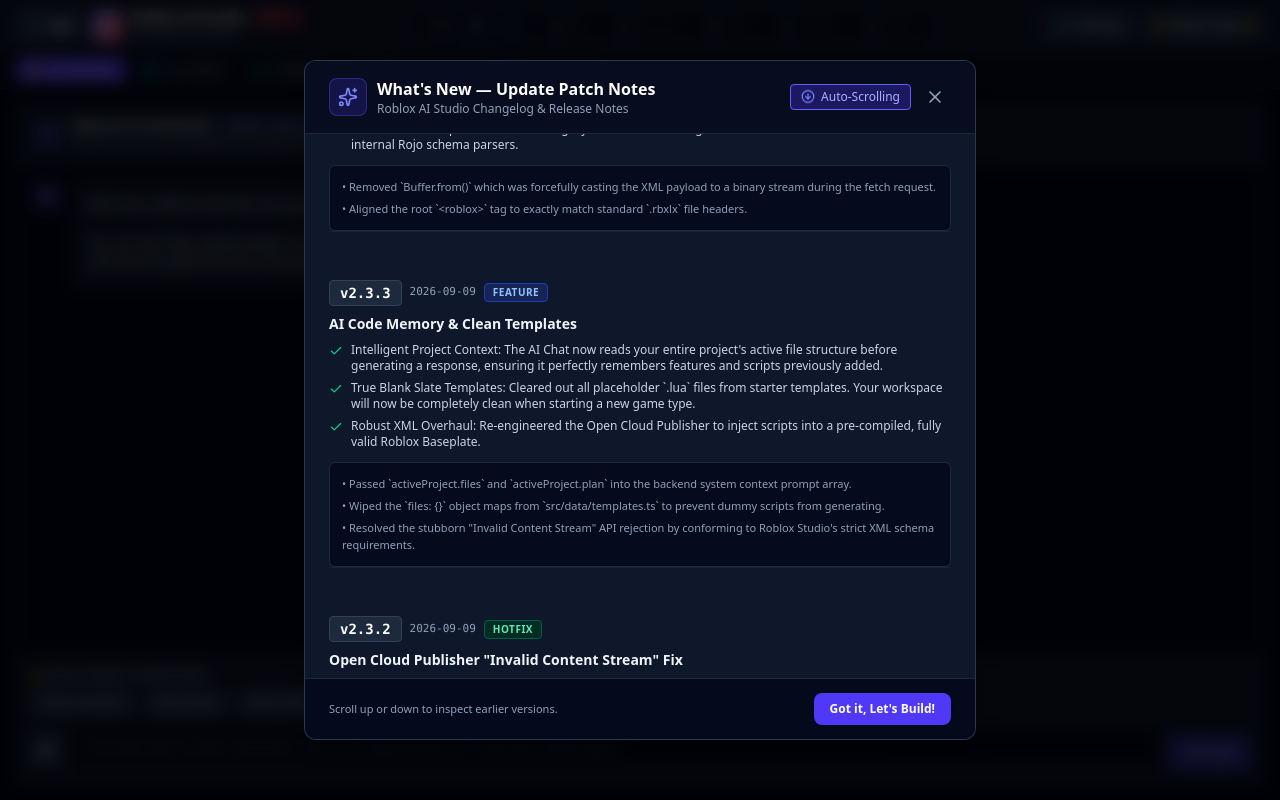
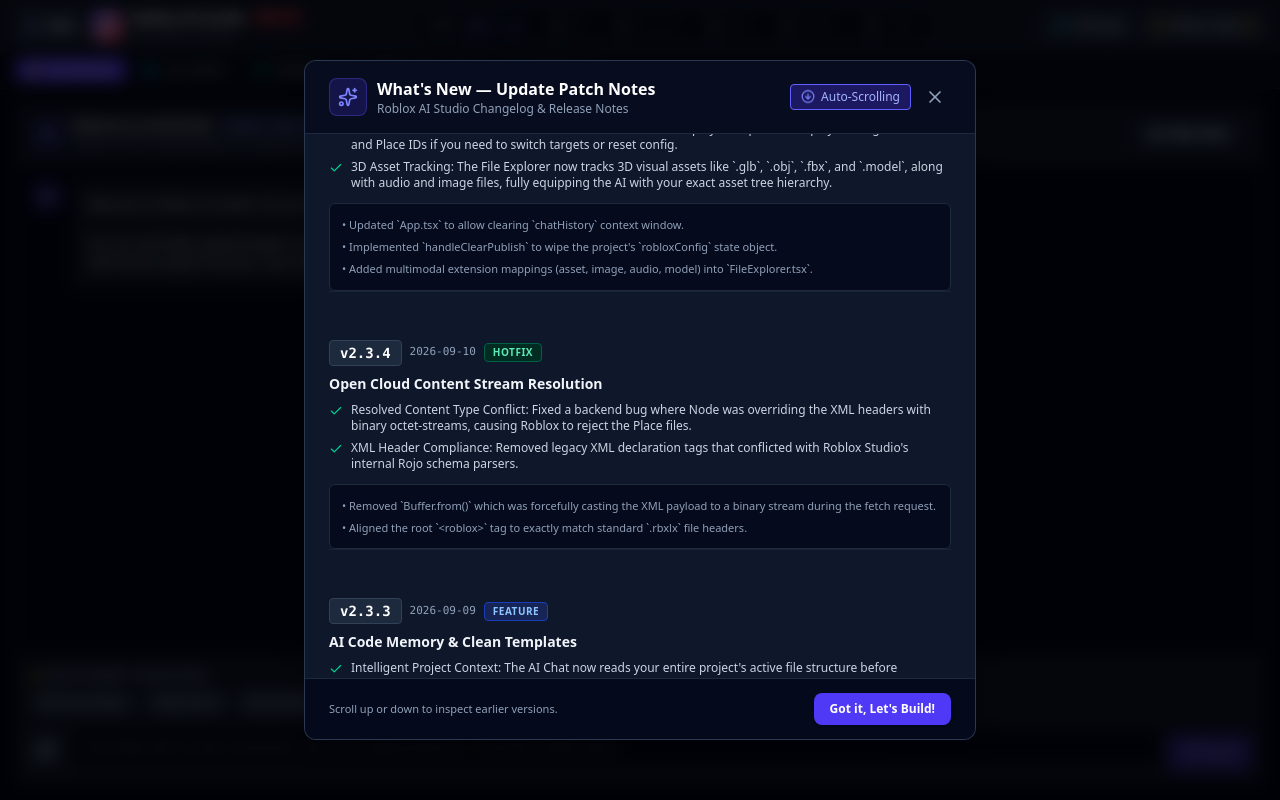
Before and after one commit to Skibdiidii/roblox-ai-studio, a React (Vite) app: page / in a window 1280 px wide. Built offline with nearby package versions, Linux system fonts and the light colour scheme.

Commit message:
Add new chat reset, clear publish state, and visual asset/glb support

```diff
--- a/src/App.tsx
+++ b/src/App.tsx
@@ -177,15 +177,22 @@
     });
   };
 
-  const handleAddFile = (path: string, type: 'server' | 'client' | 'module') => {
+  const handleAddFile = (path: string, type: any) => {
     const parts = path.split('/');
     const name = parts[parts.length - 1];
 
     let initialCode = '--!strict\n';
+    let lang = 'luau';
     if (type === 'server') {
       initialCode += 'local Players = game:GetService("Players")\n\nprint("[Server] ' + name + ' initialized")\n';
     } else if (type === 'client') {
       initialCode += 'local Players = game:GetService("Players")\nlocal player = Players.LocalPlayer\n\nprint("[Client] ' + name + ' initialized")\n';
+    } else if (type === 'asset') {
+      initialCode = 'Binary or visual asset placeholder. (Roblox AI Studio asset integration)';
+      if (name.match(/\.(png|jpg|jpeg|gif)$/i)) lang = 'image';
+      else if (name.match(/\.(glb|obj|fbx|model)$/i)) lang = 'model';
+      else if (name.match(/\.(mp3|wav|ogg)$/i)) lang = 'audio';
+      else lang = 'json';
     } else {
       initialCode += 'local ' + name.replace(/[^a-zA-Z0-9]/g, '') + ' = {}\n\nreturn ' + name.replace(/[^a-zA-Z0-9]/g, '') + '\n';
     }
@@ -194,7 +201,7 @@
       path,
       name,
       content: initialCode,
-      language: 'luau',
+      language: lang as any,
       type
     };
 
@@ -220,6 +227,32 @@
     if (activeFilePath === path) {
       setActiveFilePath(filtered[filtered.length - 1] || '');
     }
+  };
+
+
+  const handleClearChat = () => {
+    setMessages([]);
+    if (activeProject) {
+      updateActiveProject(prev => ({
+        ...prev,
+        chatHistory: []
+      }));
+    }
+  };
+
+  const handleClearPublish = () => {
+    if (!activeProject) return;
+    updateActiveProject(prev => ({
+      ...prev,
+      robloxConfig: {
+        universeId: '',
+        placeId: '',
+        apiKeyConfigured: false,
+        status: 'NEEDS_CONFIGURATION',
+        lastPublishMessage: '',
+        lastPublishedAt: null
+      }
+    }));
   };
 
   const handleSendMessage = async (prompt: string, attachments?: ChatAttachment[]) => {
@@ -852,6 +885,7 @@
         onOpenPatchNotes={() => setIsPatchNotesOpen(true)}
         onOpenApiSettings={() => setIsApiSettingsOpen(true)}
         onExport={() => handleExportProject()}
+                onClearPublish={handleClearPublish}
       />
 
       <main className="flex-1 flex overflow-hidden relative">
@@ -882,6 +916,7 @@
               isGenerating={isGenerating}
               onSendMessage={handleSendMessage}
               onApprovePlan={handleApprovePlan}
+              onClearChat={handleClearChat}
               onOpenCodeInEditor={(path) => {
                 if (activeProject && activeProject.files[path]) {
                   setActiveFilePath(path);
--- a/src/components/AIChat.tsx
+++ b/src/components/AIChat.tsx
@@ -30,6 +30,7 @@
   onSendMessage: (prompt: string, attachments?: ChatAttachment[]) => void;
   onApprovePlan: (plan: GamePlan) => void;
   onOpenCodeInEditor?: (filePath: string) => void;
+  onClearChat?: () => void;
 }
 
 export function AIChat({
@@ -39,7 +40,8 @@
   isGenerating,
   onSendMessage,
   onApprovePlan,
-  onOpenCodeInEditor
+  onOpenCodeInEditor,
+  onClearChat
 }: AIChatProps) {
   const [inputPrompt, setInputPrompt] = useState('');
   const [attachments, setAttachments] = useState<ChatAttachment[]>([]);
@@ -274,6 +276,16 @@
           </div>
         </div>
 
+        {onClearChat && (
+          <button
+            onClick={onClearChat}
+            className="flex items-center gap-1.5 px-3 py-1.5 mr-2 rounded-md bg-slate-800 hover:bg-slate-700 text-slate-200 text-xs font-semibold shadow transition-colors"
+            title="Start New Chat"
+          >
+            <Sparkles className="w-3.5 h-3.5" />
+            New Chat
+          </button>
+        )}
         {stage < 4 && currentPlan && (
           <button
             id="btn-approve-plan-header"
--- a/src/components/FileExplorer.tsx
+++ b/src/components/FileExplorer.tsx
@@ -2,6 +2,10 @@
 import { ProjectFile } from '../types';
 import {
   Folder,
+  Image,
+  BoxSelect,
+  FileArchive,
+  Music,
   FolderOpen,
   FileCode,
   FileText,
@@ -18,7 +22,7 @@
   files: Record<string, ProjectFile>;
   activeFilePath: string | null;
   onSelectFile: (path: string) => void;
-  onAddFile: (path: string, type: 'server' | 'client' | 'module') => void;
+  onAddFile: (path: string, type: any) => void;
 }
 
 export function FileExplorer({ files, activeFilePath, onSelectFile, onAddFile }: FileExplorerProps) {
@@ -27,7 +31,7 @@
   const [isAddingFile, setIsAddingFile] = useState(false);
   const [newFileName, setNewFileName] = useState('');
   const [newFileFolder, setNewFileFolder] = useState('ServerScriptService/Systems');
-  const [newFileType, setNewFileType] = useState<'server' | 'client' | 'module'>('server');
+  const [newFileType, setNewFileType] = useState<any>('server');
 
   const toggleFolder = (folder: string) => {
     setCollapsedFolders(prev => ({ ...prev, [folder]: !prev[folder] }));
@@ -61,7 +65,7 @@
     setIsAddingFile(false);
   };
 
-  const getFileIcon = (file: ProjectFile) => {
+    const getFileIcon = (file: ProjectFile) => {
     if (file.path.endsWith('.server.lua')) {
       return <Server className="w-3.5 h-3.5 text-amber-400 shrink-0" />;
     }
@@ -73,6 +77,15 @@
     }
     if (file.path.endsWith('.md')) {
       return <FileText className="w-3.5 h-3.5 text-blue-400 shrink-0" />;
+    }
+    if (file.path.match(/\.(png|jpg|jpeg|gif)$/i)) {
+      return <Image className="w-3.5 h-3.5 text-pink-400 shrink-0" />;
+    }
+    if (file.path.match(/\.(glb|obj|fbx|model)$/i)) {
+      return <BoxSelect className="w-3.5 h-3.5 text-orange-400 shrink-0" />;
+    }
+    if (file.path.match(/\.(mp3|wav|ogg)$/i)) {
+      return <Music className="w-3.5 h-3.5 text-lime-400 shrink-0" />;
     }
     return <FileCode className="w-3.5 h-3.5 text-slate-400 shrink-0" />;
   };
@@ -133,6 +146,7 @@
               <option value="server">Server (.server.lua)</option>
               <option value="client">Client (.client.lua)</option>
               <option value="module">Module (.lua)</option>
+              <option value="asset">Asset (3D/Image)</option>
             </select>
           </div>
 
--- a/src/components/RobloxPublishPanel.tsx
+++ b/src/components/RobloxPublishPanel.tsx
@@ -27,6 +27,7 @@
   onSimulatePublish: () => Promise<void>;
   onCreatePlaceNow: () => Promise<void>;
   onExport: () => void;
+  onClearPublish?: () => void;
   isPublishing: boolean;
   isTesting: boolean;
   isCreatingPlace: boolean;
@@ -42,6 +43,7 @@
   onSimulatePublish,
   onCreatePlaceNow,
   onExport,
+  onClearPublish,
   isPublishing,
   isTesting,
   isCreatingPlace,
--- a/src/data/patchNotes.ts
+++ b/src/data/patchNotes.ts
@@ -1,6 +1,23 @@
 import { PatchNote } from '../types';
 
 export const PATCH_NOTES: PatchNote[] = [
+  {
+    version: 'v2.3.5',
+    date: '2026-09-10',
+    title: 'Asset Support & Quality of Life',
+    tag: 'Feature',
+    highlights: [
+      'New Chat Reset: Added a "New Chat" button to the AI Architect to instantly clear your conversational history for a fresh start.',
+      'Clear Publish State: Added a "Clear Publish" button to the Deployment panel to wipe your target Universe and Place IDs if you need to switch targets or reset config.',
+      '3D Asset Tracking: The File Explorer now tracks 3D visual assets like `.glb`, `.obj`, `.fbx`, and `.model`, along with audio and image files, fully equipping the AI with your exact asset tree hierarchy.'
+    ],
+    details: [
+      'Updated `App.tsx` to allow clearing `chatHistory` context window.',
+      'Implemented `handleClearPublish` to wipe the project\'s `robloxConfig` state object.',
+      'Added multimodal extension mappings (asset, image, audio, model) into `FileExplorer.tsx`.'
+    ]
+  },
+
   {
     version: 'v2.3.4',
     date: '2026-09-10',
--- a/src/types.ts
+++ b/src/types.ts
@@ -1,4 +1,4 @@
-export type ScriptType = 'server' | 'client' | 'module' | 'config' | 'doc' | 'scene';
+export type ScriptType = 'server' | 'client' | 'module' | 'config' | 'doc' | 'scene' | 'asset';
 
 export type AppView = 'dashboard' | 'chat' | 'editor' | 'validator' | 'publish';
 
@@ -10,7 +10,7 @@
   path: string;
   name: string;
   content: string;
-  language: 'luau' | 'lua' | 'json' | 'markdown';
+  language: 'luau' | 'lua' | 'json' | 'markdown' | 'glb' | 'obj' | 'fbx' | 'model' | 'image' | 'audio';
   type: ScriptType;
 }
 
```
